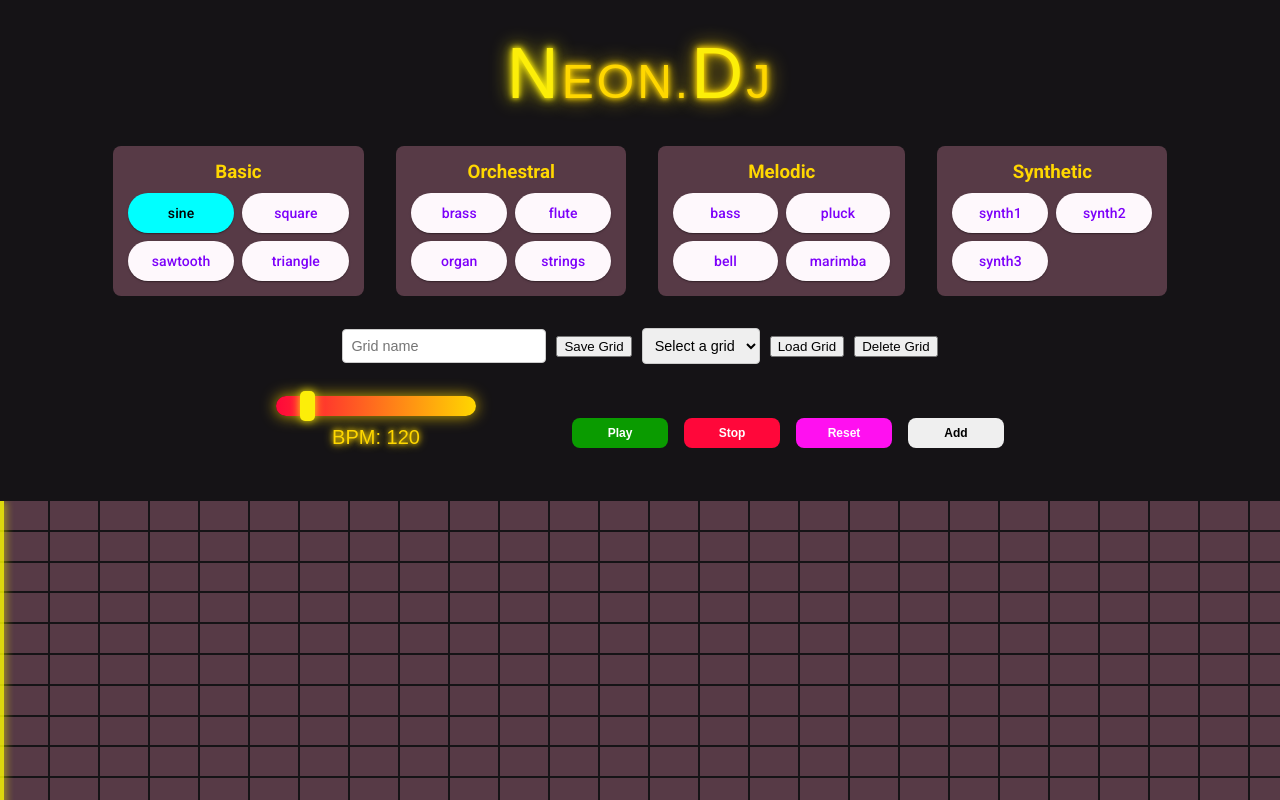
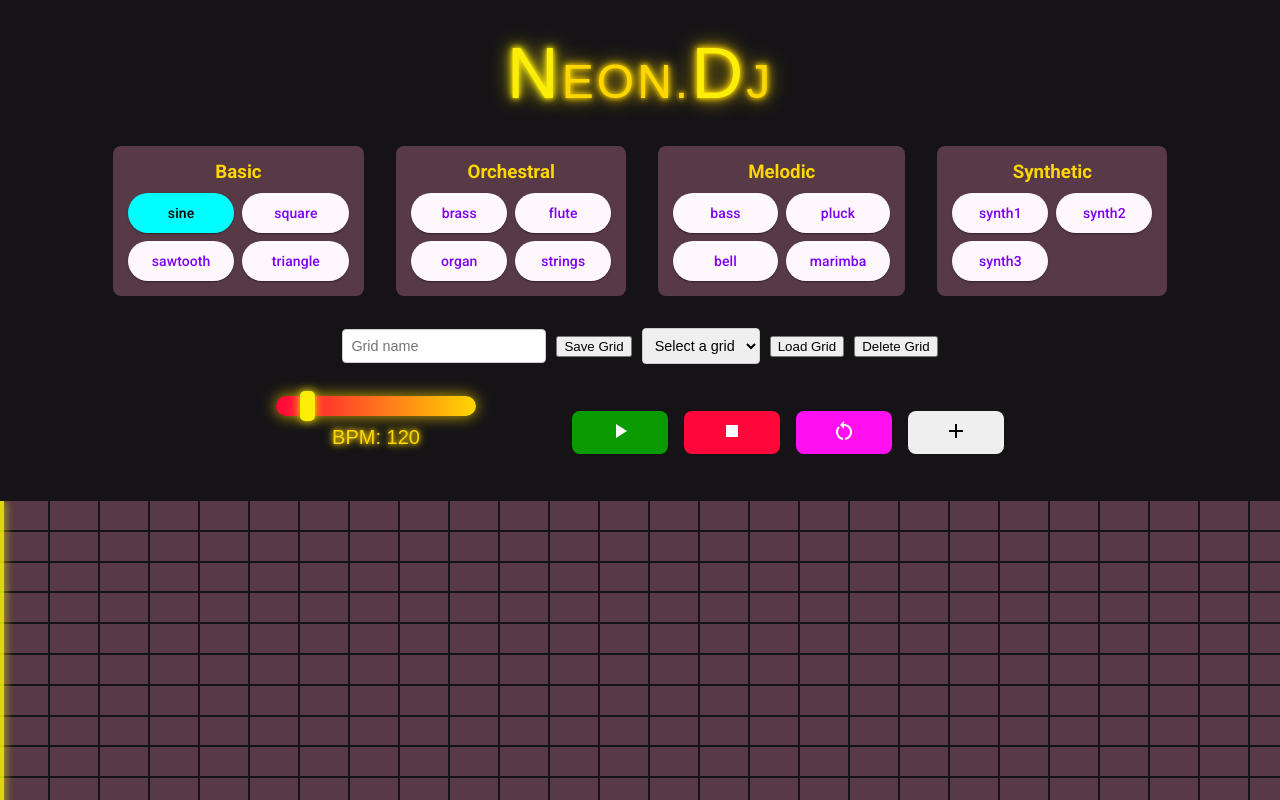
Before and after one commit to officialMattTuson/Sound-Map, an Angular app: page / in a window 1280 px wide. Shown: the top 800 px of the page. Built offline with nearby package versions, Linux system fonts and the light colour scheme.

Commit message:
replace button labels with button icons

```diff
--- a/src/components/sound-grid/sound-grid.component.html
+++ b/src/components/sound-grid/sound-grid.component.html
@@ -42,10 +42,18 @@
   </div>
   <div class="button-group">
     <app-tempo-lever (tempoChange)="setTempo($event)"></app-tempo-lever>
-    <button class="btn play-button" (click)="startPlayback()">Play</button>
-    <button class="btn stop-button" (click)="stopPlayback()">Stop</button>
-    <button class="btn reset-button" (click)="resetGrid()">Reset</button>
-    <button class="btn" (click)="addColumns()">Add</button>
+    <button class="btn play-button" (click)="startPlayback()">
+      <mat-icon>
+        @if (isPlaying) {
+          pause
+        } @else {
+        play_arrow
+        }
+      </mat-icon>
+    </button>
+    <button class="btn stop-button" (click)="stopPlayback()"><mat-icon>stop</mat-icon></button>
+    <button class="btn reset-button" (click)="resetGrid()"><mat-icon>restart_alt</mat-icon></button>
+    <button class="btn" (click)="addColumns()"><mat-icon>add</mat-icon></button>
   </div>
   <div class="grid-container">
 
```
